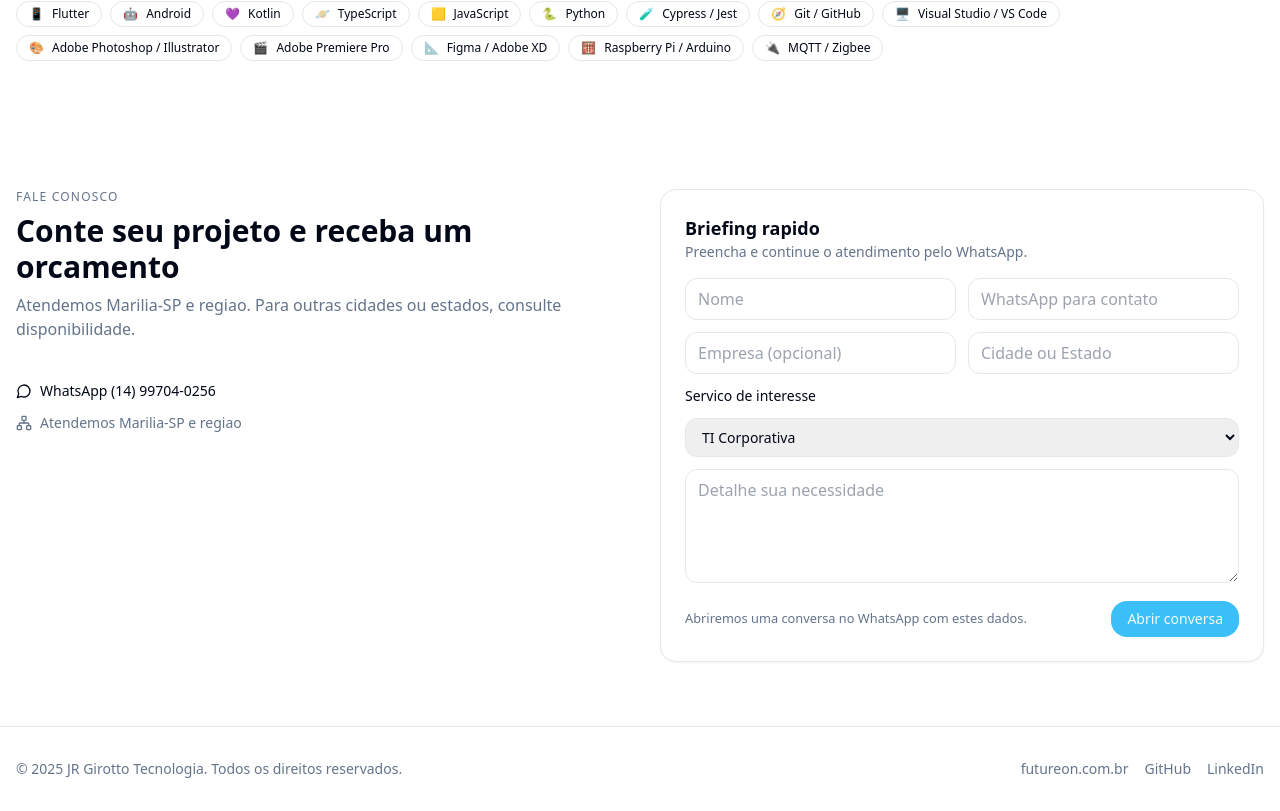
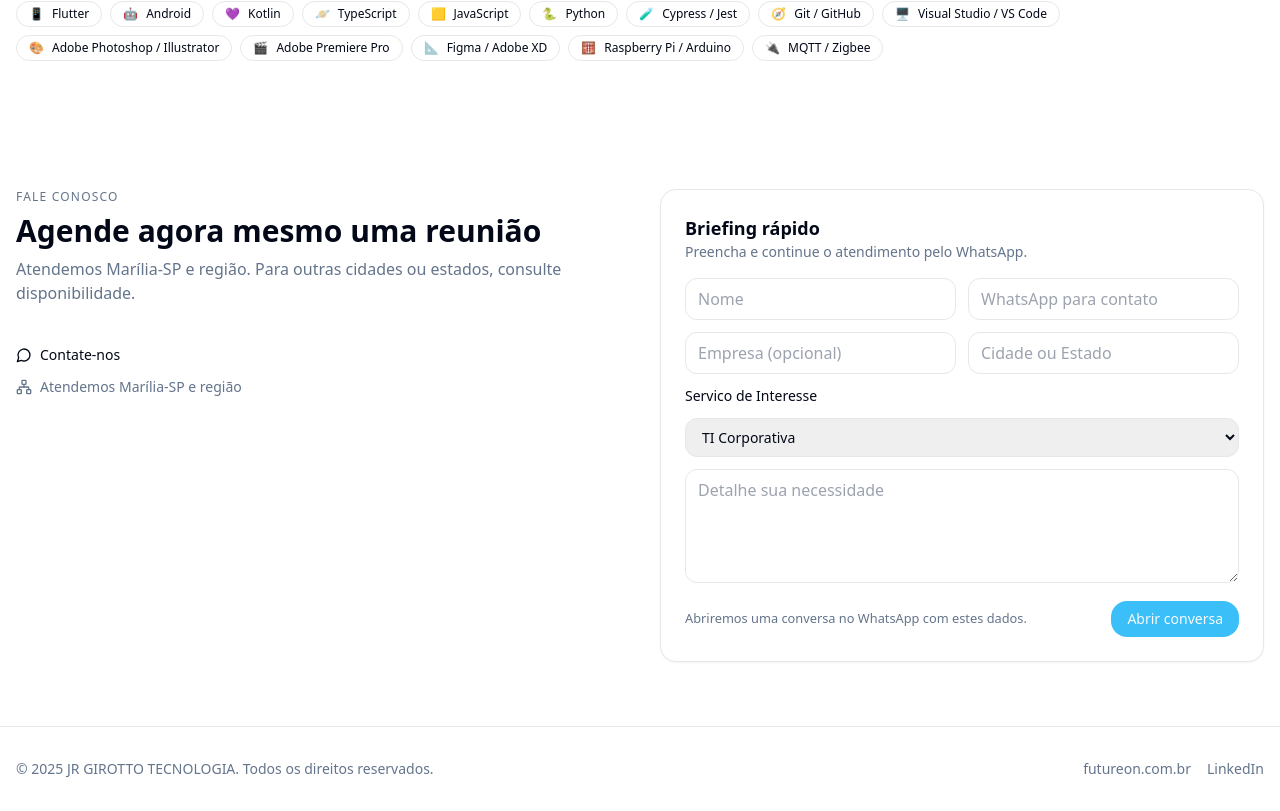
Before and after one commit to JrGirotto/jrgirottotecnologia.github.io, a Next.js app: page / in a window 1280 px wide. Shown: the part 3135-3946 px from the top of the page. Built offline with nearby package versions, Linux system fonts and the light colour scheme.

Commit message:
Update contact section text and improve service labels for clarity

```diff
--- a/app/page.tsx
+++ b/app/page.tsx
@@ -366,8 +366,8 @@ export default function Page() {
           <div>
             <div className="mb-10">
               <div className="text-xs uppercase tracking-widest text-muted-foreground mb-2">Fale conosco</div>
-              <h2 className="text-2xl md:text-3xl font-semibold leading-tight">Conte seu projeto e receba um orcamento</h2>
-              <p className="mt-2 text-muted-foreground max-w-2xl">Atendemos Marilia-SP e regiao. Para outras cidades ou estados, consulte disponibilidade.</p>
+              <h2 className="text-2xl md:text-3xl font-semibold leading-tight">Agende agora mesmo uma reunião</h2>
+              <p className="mt-2 text-muted-foreground max-w-2xl">Atendemos Marília-SP e região. Para outras cidades ou estados, consulte disponibilidade.</p>
             </div>
             <div className="space-y-3 text-sm">
               <a
@@ -375,17 +375,17 @@ export default function Page() {
                 className="flex items-center gap-2 font-medium text-foreground hover:text-primary transition-colors"
               >
                 <MessageCircle className="h-4 w-4" />
-                <span>WhatsApp (14) 99704-0256</span>
+                <span>Contate-nos</span>
               </a>
               <p className="flex items-center gap-2 text-muted-foreground">
                 <Network className="h-4 w-4" />
-                <span>Atendemos Marilia-SP e regiao</span>
+                <span>Atendemos Marília-SP e região</span>
               </p>
             </div>
           </div>
           <Card>
             <CardBody>
-              <CardTitle>Briefing rapido</CardTitle>
+              <CardTitle>Briefing rápido</CardTitle>
               <CardSub>Preencha e continue o atendimento pelo WhatsApp.</CardSub>
               <form onSubmit={handleWhatsAppSubmit} className="mt-4 space-y-3">
                 <div className="grid grid-cols-1 gap-3 md:grid-cols-2">
@@ -397,12 +397,12 @@ export default function Page() {
                   <input className="w-full rounded-xl border px-3 py-2" placeholder="Cidade ou Estado" name="cidade" />
                 </div>
                 <div className="grid grid-cols-3 gap-3 text-sm">
-                  <label className="col-span-3">Servico de interesse</label>
+                  <label className="col-span-3">Servico de Interesse</label>
                   <select className="col-span-3 rounded-xl border px-3 py-2" name="servico">
                     <option>TI Corporativa</option>
-                    <option>Automacao Residencial</option>
-                    <option>Sonorizacao</option>
-                    <option>Programacao Full Stack</option>
+                    <option>Automação Residencial</option>
+                    <option>Sonorização</option>
+                    <option>Programação Full Stack</option>
                   </select>
                 </div>
                 <textarea className="w-full rounded-xl border px-3 py-2" placeholder="Detalhe sua necessidade" name="mensagem" rows={4} required />
@@ -419,12 +419,11 @@ export default function Page() {
       <footer className="border-t">
         <div className="container-p py-8 text-sm text-muted-foreground flex flex-col md:flex-row items-center justify-between gap-3">
           <div className="flex items-center gap-2">
-            <span>© {new Date().getFullYear()} JR Girotto Tecnologia. Todos os direitos reservados.</span>
+            <span>© {new Date().getFullYear()} JR GIROTTO TECNOLOGIA. Todos os direitos reservados.</span>
           </div>
           <div className="flex items-center gap-4">
             <a href="https://www.futureon.com.br" className="hover:text-foreground flex items-center gap-1">futureon.com.br</a>
-            <a href="https://github.com" className="hover:text-foreground flex items-center gap-1">GitHub</a>
-            <a href="https://www.linkedin.com" className="hover:text-foreground flex items-center gap-1">LinkedIn</a>
+            <a href="https://www.linkedin.com/in/jrgirotto" className="hover:text-foreground flex items-center gap-1">LinkedIn</a>
           </div>
         </div>
       </footer>
```
